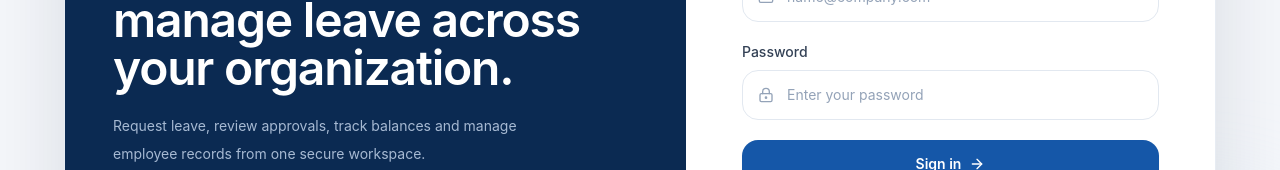
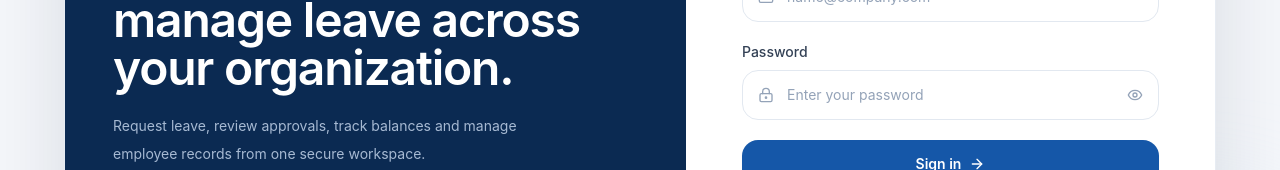
Before and after one commit to Hammadfudda/leave-managment-software, a React (Vite) app: page / in a window 1280 px wide. Shown: the part 337-507 px from the top of the page. Built offline with nearby package versions, Linux system fonts and the light colour scheme; no server answers.

Commit message:
Add show/hide password eye icon to login

```diff
--- a/src/pages/Login.tsx
+++ b/src/pages/Login.tsx
@@ -6,6 +6,8 @@ import {
 import {
   ArrowRight,
   LockKeyhole,
+  Eye,
+  EyeOff,
   Mail,
   ShieldCheck,
   Sparkles,
@@ -39,6 +41,9 @@ export default function Login() {
 
   const [password, setPassword] =
     useState('');
+
+  const [showPassword, setShowPassword] =
+    useState(false);
 
   const [loading, setLoading] =
     useState(false);
@@ -312,7 +317,7 @@ export default function Login() {
                     <LockKeyhole className="pointer-events-none absolute left-4 top-1/2 h-4 w-4 -translate-y-1/2 text-slate-400" />
 
                     <input
-                      type="password"
+                      type={showPassword ? "text" : "password"}
                       value={
                         password
                       }
@@ -330,8 +335,18 @@ export default function Login() {
                       }
                       autoComplete="current-password"
                       placeholder="Enter your password"
-                      className="w-full rounded-2xl border border-slate-200 bg-white py-3.5 pl-11 pr-4 text-sm text-slate-900 outline-none transition placeholder:text-slate-400 focus:border-blue-400 focus:ring-4 focus:ring-blue-100 disabled:cursor-not-allowed disabled:bg-slate-50"
+                      className="w-full rounded-2xl border border-slate-200 bg-white py-3.5 pl-11 pr-11 text-sm text-slate-900 outline-none transition placeholder:text-slate-400 focus:border-blue-400 focus:ring-4 focus:ring-blue-100 disabled:cursor-not-allowed disabled:bg-slate-50"
                     />
+
+                    <button
+                      type="button"
+                      onClick={() => setShowPassword((current) => !current)}
+                      disabled={loading}
+                      aria-label={showPassword ? "Hide password" : "Show password"}
+                      className="absolute right-4 top-1/2 -translate-y-1/2 text-slate-400 transition hover:text-slate-600 disabled:cursor-not-allowed"
+                    >
+                      {showPassword ? <EyeOff className="h-4 w-4" /> : <Eye className="h-4 w-4" />}
+                    </button>
                   </div>
                 </div>
 
```
